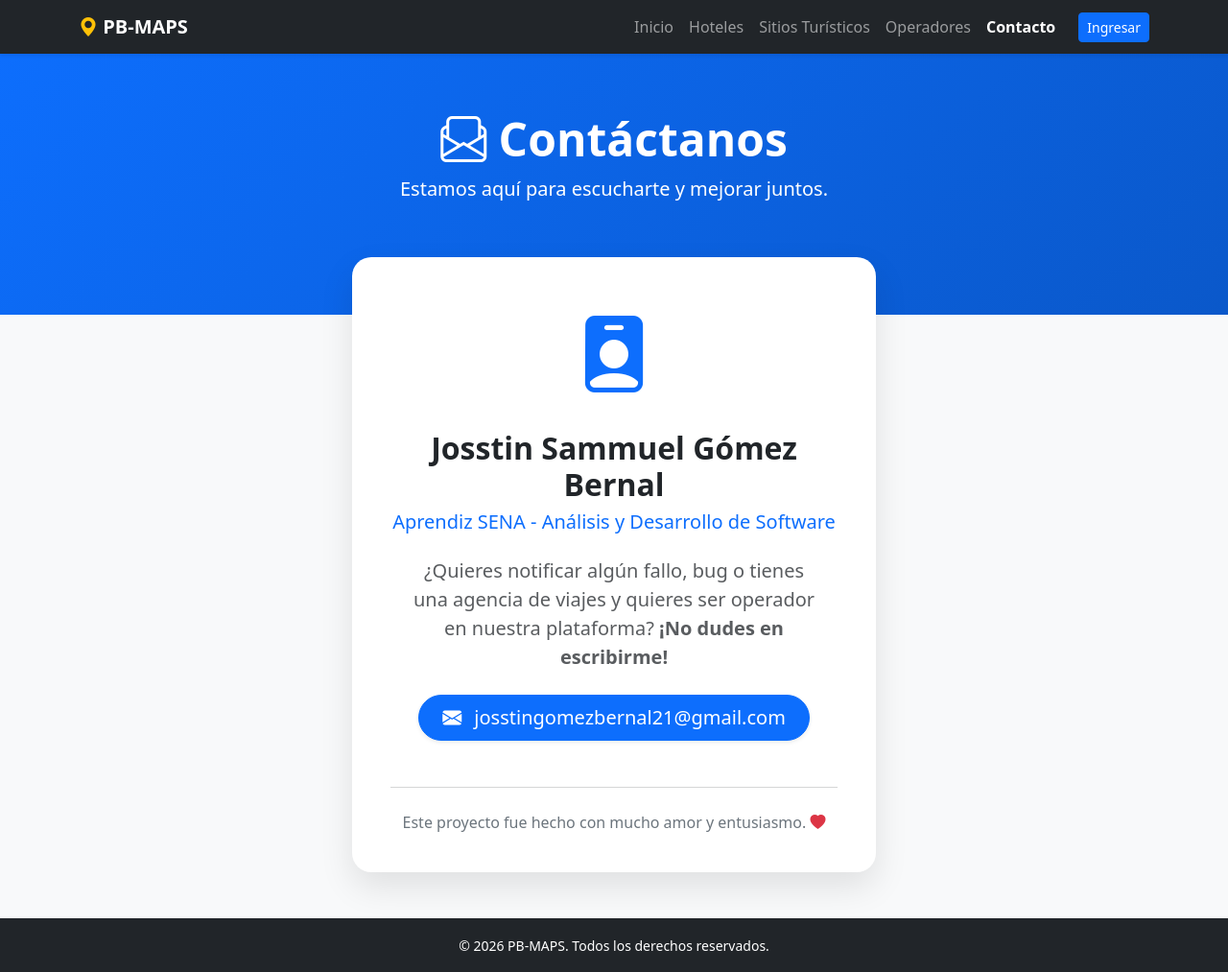
After one commit to jostycode311only-sudo/PB-MAPS-PROJECT, a PHP site: page /contactanos.php in a window 1280 px wide. The commit adds this page. Shown: the whole page at 96% size. Run offline with PHP 8.4, Linux system fonts and the light colour scheme.

Commit message:
feat:Página de contacto, para informa detalles, arreglo de la base de datos y relleno de información.

```diff
--- /dev/null
+++ b/htdocs_public/contactanos.php
@@ -0,0 +1,134 @@
+<?php
+// htdocs_public/contactanos.php
+session_start();
+$isLoggedIn = isset($_SESSION['user_id']);
+$userRol = $_SESSION['user_rol'] ?? '';
+?>
+<!DOCTYPE html>
+<html lang="es">
+<head>
+    <meta charset="UTF-8">
+    <meta name="viewport" content="width=device-width, initial-scale=1.0">
+    <title>Contacto - PB MAPS</title>
+    <!-- Bootstrap 5 -->
+    <link href="https://cdn.jsdelivr.net/npm/bootstrap@5.3.3/dist/css/bootstrap.min.css" rel="stylesheet">
+    <link rel="stylesheet" href="https://cdn.jsdelivr.net/npm/bootstrap-icons@1.11.3/font/bootstrap-icons.min.css">
+    <style>
+        body {
+            background-color: #f8f9fa;
+            display: flex;
+            flex-direction: column;
+            min-height: 100vh;
+        }
+        .contact-hero {
+            background: linear-gradient(135deg, #0d6efd 0%, #0a58ca 100%);
+            color: white;
+            padding: 60px 0 100px 0;
+            text-align: center;
+        }
+        .contact-card {
+            background: white;
+            border-radius: 20px;
+            box-shadow: 0 15px 35px rgba(0,0,0,0.1);
+            padding: 40px;
+            margin-top: -60px; /* Para que suba un poco sobre el fondo azul */
+            position: relative;
+            z-index: 10;
+            text-align: center;
+        }
+        .profile-icon {
+            font-size: 5rem;
+            color: #0d6efd;
+            margin-bottom: 20px;
+        }
+        .heart-icon {
+            color: #dc3545;
+            animation: heartbeat 1.5s infinite;
+        }
+        @keyframes heartbeat {
+            0% { transform: scale(1); }
+            50% { transform: scale(1.2); }
+            100% { transform: scale(1); }
+        }
+    </style>
+</head>
+<body>
+
+    <!-- Navegación -->
+    <nav class="navbar navbar-expand-lg navbar-dark bg-dark sticky-top shadow-sm">
+        <div class="container">
+            <a class="navbar-brand fw-bold" href="index.php">
+                <i class="bi bi-geo-alt-fill text-warning"></i> PB-MAPS
+            </a>
+            <button class="navbar-toggler" type="button" data-bs-toggle="collapse" data-bs-target="#navbarNav">
+                <span class="navbar-toggler-icon"></span>
+            </button>
+            <div class="collapse navbar-collapse" id="navbarNav">
+                <ul class="navbar-nav ms-auto align-items-center">
+                    <li class="nav-item"><a class="nav-link" href="index.php">Inicio</a></li>
+                    <li class="nav-item"><a class="nav-link" href="hoteles.php">Hoteles</a></li>
+                    <li class="nav-item"><a class="nav-link" href="sitios.php">Sitios Turísticos</a></li>
+                    <li class="nav-item"><a class="nav-link" href="operadores.php">Operadores</a></li>
+                    <li class="nav-item"><a class="nav-link active fw-bold text-white" href="contactanos.php">Contacto</a></li>
+
+                    <?php if($isLoggedIn): ?>
+                         <li class="nav-item"><a class="btn btn-outline-light ms-3 btn-sm" href="../app/Controllers/LogoutController.php">Salir</a></li>
+                    <?php else: ?>
+                        <li class="nav-item"><a class="btn btn-primary ms-3 btn-sm" href="login.php">Ingresar</a></li>
+                    <?php endif; ?>
+                </ul>
+            </div>
+        </div>
+    </nav>
+
+    <!-- Fondo Azul Superior -->
+    <div class="contact-hero">
+        <div class="container">
+            <h1 class="display-5 fw-bold"><i class="bi bi-envelope-paper"></i> Contáctanos</h1>
+            <p class="lead">Estamos aquí para escucharte y mejorar juntos.</p>
+        </div>
+    </div>
+
+    <!-- Tarjeta de Contacto / Acerca de mí -->
+    <div class="container mb-5 flex-grow-1">
+        <div class="row justify-content-center">
+            <div class="col-md-8 col-lg-6">
+                <div class="contact-card">
+
+                    <div class="profile-icon">
+                        <i class="bi bi-person-badge-fill"></i>
+                    </div>
+
+                    <h2 class="fw-bold text-dark">Josstin Sammuel Gómez Bernal</h2>
+                    <h5 class="text-primary mb-4">Aprendiz SENA - Análisis y Desarrollo de Software</h5>
+
+                    <p class="text-muted fs-5 mb-4 px-md-3">
+                        ¿Quieres notificar algún fallo, bug o tienes una agencia de viajes y quieres ser operador en nuestra plataforma?
+                        <strong>¡No dudes en escribirme!</strong>
+                    </p>
+
+                    <a href="mailto:josstingomezbernal21@gmail.com" class="btn btn-primary btn-lg rounded-pill px-4 mb-4 shadow-sm">
+                        <i class="bi bi-envelope-fill me-2"></i> josstingomezbernal21@gmail.com
+                    </a>
+
+                    <hr class="my-4 text-muted">
+
+                    <p class="mb-0 fw-medium text-secondary">
+                        Este proyecto fue hecho con mucho amor y entusiasmo. <i class="bi bi-heart-fill heart-icon"></i>
+                    </p>
+
+                </div>
+            </div>
+        </div>
+    </div>
+
+    <!-- Pie de página -->
+    <footer class="bg-dark text-center text-white py-3 mt-auto">
+        <div class="container">
+            <small>&copy; 2026 PB-MAPS. Todos los derechos reservados.</small>
+        </div>
+    </footer>
+
+    <script src="https://cdn.jsdelivr.net/npm/bootstrap@5.3.3/dist/js/bootstrap.bundle.min.js"></script>
+</body>
+</html>
--- a/htdocs_public/hoteles.php
+++ b/htdocs_public/hoteles.php
@@ -52,6 +52,8 @@ $hoteles = $lugarModel->obtenerLugaresPorCategoria('Hotel');
                     <li class="nav-item"><a class="nav-link active fw-bold text-white" href="hoteles.php">Hoteles</a></li>
                     <li class="nav-item"><a class="nav-link" href="sitios.php">Sitios Turísticos</a></li>
                     <li class="nav-item"><a class="nav-link" href="operadores.php">Operadores</a></li>
+                    <li class="nav-item"><a class="nav-link" href="contactanos.php">Contacto</a></li>
+
 
                     <?php if(isset($_SESSION['user_id'])): ?>
                          <li class="nav-item"><a class="btn btn-outline-light ms-3 btn-sm" href="../app/Controllers/LogoutController.php">Salir</a></li>
--- a/htdocs_public/index.php
+++ b/htdocs_public/index.php
@@ -52,6 +52,7 @@ $userRol = $_SESSION['user_rol'] ?? '';
                     <li class="nav-item"><a class="nav-link" href="hoteles.php">Hoteles</a></li>
                     <li class="nav-item"><a class="nav-link" href="sitios.php">Sitios Turísticos</a></li>
                     <li class="nav-item"><a class="nav-link" href="operadores.php">Operadores</a></li>
+                    <li class="nav-item"><a class="nav-link" href="contactanos.php">Contacto</a></li>
 
                     <!-- LÓGICA DE USUARIO LOGUEADO -->
                     <?php if ($isLoggedIn): ?>
--- a/htdocs_public/operadores.php
+++ b/htdocs_public/operadores.php
@@ -57,7 +57,10 @@ $operadores = $userModel->obtenerOperadoresPublicos();
             <div class="collapse navbar-collapse" id="navbarNav">
                 <ul class="navbar-nav ms-auto">
                     <li class="nav-item"><a class="nav-link" href="index.php">Inicio</a></li>
+                    <li class="nav-item"><a class="nav-link" href="hoteles.php">Hoteles</a></li>
+                    <li class="nav-item"><a class="nav-link" href="sitios.php">Sitios Turísticos</a></li>
                     <li class="nav-item"><a class="nav-link active" href="operadores.php">Operadores</a></li>
+                    <li class="nav-item"><a class="nav-link" href="contactanos.php">Contacto</a></li>
                     <li class="nav-item"><a class="nav-link" href="login.php">Ingresar / Soy Agencia</a></li>
                 </ul>
             </div>
--- a/htdocs_public/registro.html
+++ b/htdocs_public/registro.html
@@ -26,7 +26,7 @@
     <div class="register-card">
         <div class="card shadow-lg">
             <div class="card-header text-center bg-secondary text-white">
-                <h4 class="mb-0">Registro de Administrador</h4>
+                <h4 class="mb-0">Registro a PB MAPS</h4>
             </div>
             <div class="card-body p-4">
                 <form action="../app/Controllers/RegisterController.php" method="POST">
--- a/htdocs_public/sitios.php
+++ b/htdocs_public/sitios.php
@@ -73,6 +73,7 @@ if ($todosLosLugares) {
                     <li class="nav-item"><a class="nav-link" href="hoteles.php">Hoteles</a></li>
                     <li class="nav-item"><a class="nav-link active" href="sitios.php">Sitios Turísticos</a></li>
                     <li class="nav-item"><a class="nav-link" href="operadores.php">Operadores</a></li>
+                    <li class="nav-item"><a class="nav-link" href="contactanos.php">Contacto</a></li>
                     <?php if(isset($_SESSION['user_id'])): ?>
                          <li class="nav-item"><a class="btn btn-outline-light ms-3 btn-sm" href="../app/Controllers/LogoutController.php">Salir</a></li>
                     <?php else: ?>
```
Also changed, not shown: htdocs_public/quiensoy.html (deleted).
